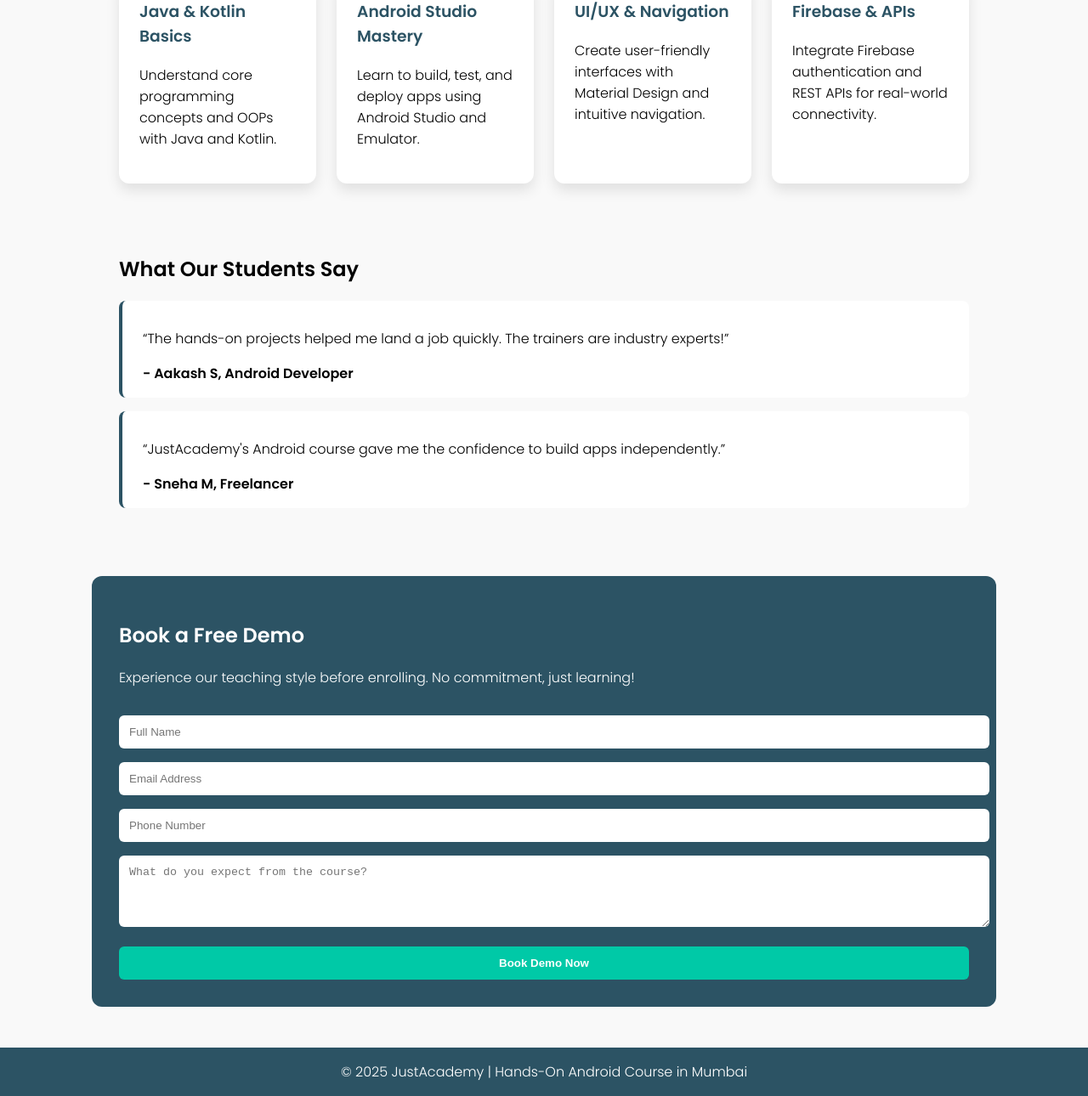
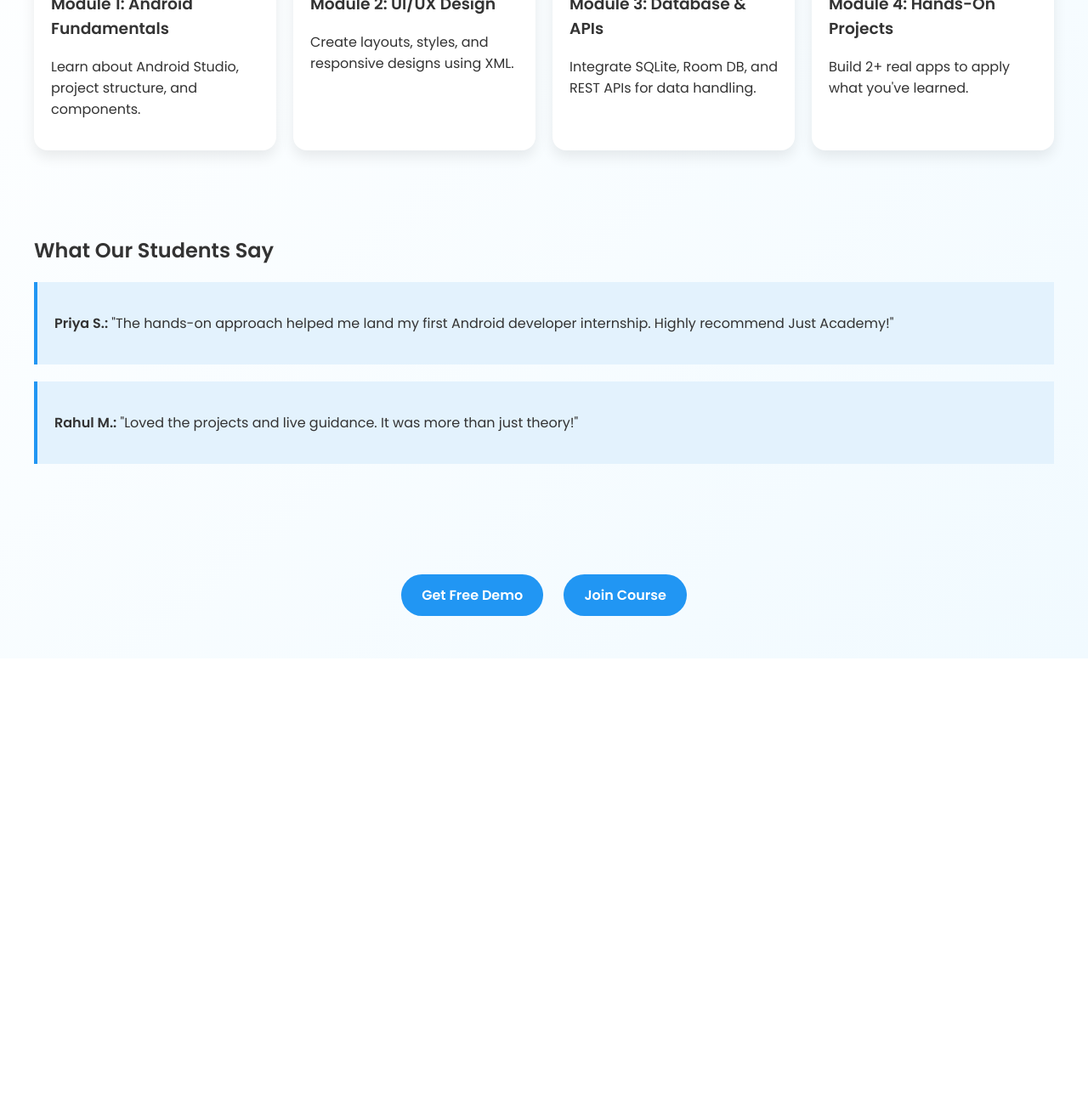
Before and after one commit to JustAcademy123/justacademy-android-hands-on-, a plain HTML site: page index.html in a window 1280 px wide. Shown: the part 321-1611 px from the top of the page at 85% size. After the commit the page ends 1096 px from the top, so only its background shows below. Drawn offline with Linux system fonts and the light colour scheme.

Commit message:
Update index.html

```diff
--- a/index.html
+++ b/index.html
@@ -3,112 +3,110 @@
 <head>
   <meta charset="UTF-8" />
   <meta name="viewport" content="width=device-width, initial-scale=1.0" />
-  <title>Hands-On Android Course in Mumbai | JustAcademy</title>
-  <meta name="description" content="Join the best Hands-On Android Course in Mumbai. Learn through real projects, live examples, and practical sessions with expert trainers." />
-  <meta name="keywords" content="Hands-On Android Course in Mumbai, Android app development Mumbai, Practical Android training" />
-  <meta name="author" content="JustAcademy" />
-  <link href="https://fonts.googleapis.com/css2?family=Poppins:wght@300;600&display=swap" rel="stylesheet" />
+  <title>Android Hands-On App Development Course | Just Academy</title>
+  <meta name="description" content="Join our Android Hands-On App Development Course at Just Academy. Gain practical experience with real-world projects and expert guidance." />
+  <meta name="keywords" content="Android Hands-On, Android App Development, Just Academy, Mobile App Training" />
+  <link href="https://fonts.googleapis.com/css2?family=Poppins:wght@400;600&display=swap" rel="stylesheet" />
   <style>
     body {
       margin: 0;
       font-family: 'Poppins', sans-serif;
-      background: #f9f9f9;
+      background: linear-gradient(to bottom right, #fff, #f1faff);
+      color: #333;
     }
+
     header {
-      background: linear-gradient(to right, #0f2027, #203a43, #2c5364);
+      background: linear-gradient(to right, #1e88e5, #42a5f5);
+      padding: 20px;
+      text-align: center;
       color: white;
-      padding: 2rem;
-      text-align: center;
     }
-    .hero h1 {
-      font-size: 2.5rem;
-      margin: 0.5rem 0;
+
+    h1 {
+      margin: 0;
+      font-size: 2.5em;
     }
+
     .section {
-      padding: 2rem;
-      max-width: 1000px;
+      padding: 40px 20px;
+      max-width: 1200px;
       margin: auto;
     }
+
     .cards {
       display: grid;
-      grid-template-columns: repeat(auto-fit, minmax(220px, 1fr));
-      gap: 1.5rem;
+      grid-template-columns: repeat(auto-fit, minmax(250px, 1fr));
+      gap: 20px;
+      margin-top: 20px;
     }
+
     .card {
       background: white;
-      border-radius: 12px;
-      padding: 1.5rem;
-      box-shadow: 0 8px 16px rgba(0,0,0,0.1);
-      transition: transform 0.3s ease;
+      padding: 20px;
+      border-radius: 16px;
+      box-shadow: 0 8px 16px rgba(0, 0, 0, 0.08);
+      transition: transform 0.3s, box-shadow 0.3s;
     }
+
     .card:hover {
-      transform: translateY(-8px);
+      transform: translateY(-5px);
+      box-shadow: 0 12px 24px rgba(0, 0, 0, 0.12);
     }
-    .card h3 {
-      margin-top: 0;
-      color: #2c5364;
+
+    .testimonial {
+      background: #e3f2fd;
+      padding: 20px;
+      border-left: 4px solid #2196f3;
+      margin-top: 20px;
     }
-    .testimonial {
-      background: #fff;
-      padding: 1rem 1.5rem;
-      border-left: 4px solid #2c5364;
-      margin-bottom: 1rem;
-      border-radius: 8px;
+
+    .cta-buttons {
+      text-align: center;
+      margin-top: 40px;
     }
-    .demo-form {
-      background: #2c5364;
+
+    .btn {
+      display: inline-block;
+      margin: 10px;
+      padding: 12px 24px;
+      border-radius: 25px;
+      background: #2196f3;
       color: white;
-      padding: 2rem;
-      border-radius: 12px;
-      margin-top: 2rem;
+      text-decoration: none;
+      font-weight: 600;
+      transition: background 0.3s, transform 0.3s;
     }
-    .demo-form input, .demo-form textarea, .demo-form button {
-      width: 100%;
-      padding: 0.75rem;
-      margin-top: 1rem;
-      border: none;
-      border-radius: 6px;
-    }
-    .demo-form button {
-      background: #00c9a7;
-      color: white;
-      cursor: pointer;
-      font-weight: bold;
-    }
-    footer {
-      text-align: center;
-      padding: 1rem;
-      background: #2c5364;
-      color: white;
-      margin-top: 3rem;
+
+    .btn:hover {
+      background: #1976d2;
+      transform: scale(1.05);
     }
   </style>
 </head>
 <body>
-
-  <header class="hero">
-    <h1>Hands-On Android Course in Mumbai</h1>
-    <p>Master Android app development with 100% practical training and real-time projects.</p>
+  <header>
+    <h1>Android App Development – Hands-On</h1>
+    <p>Master Android with real-world practice and expert mentorship</p>
   </header>
 
   <section class="section">
-    <h2>What You Will Learn</h2>
+    <h2>Course Modules</h2>
     <div class="cards">
       <div class="card">
-        <h3>Java & Kotlin Basics</h3>
-        <p>Understand core programming concepts and OOPs with Java and Kotlin.</p>
+        <h3>Module 1: Android Fundamentals</h3>
+        <p>Learn about Android Studio, project structure, and components.</p>
       </div>
       <div class="card">
-        <h3>Android Studio Mastery</h3>
-        <p>Learn to build, test, and deploy apps using Android Studio and Emulator.</p>
+        <h3>Module 2: UI/UX Design</h3>
+        <p>Create layouts, styles, and responsive designs using XML.</p>
       </div>
       <div class="card">
-        <h3>UI/UX & Navigation</h3>
-        <p>Create user-friendly interfaces with Material Design and intuitive navigation.</p>
+        <h3>Module 3: Database & APIs</h3>
+        <p>Integrate SQLite, Room DB, and REST APIs for data handling.</p>
       </div>
       <div class="card">
-        <h3>Firebase & APIs</h3>
-        <p>Integrate Firebase authentication and REST APIs for real-world connectivity.</p>
+        <h3>Module 4: Hands-On Projects</h3>
+        <p>Build 2+ real apps to apply what you've learned.</p>
       </div>
     </div>
   </section>
@@ -116,30 +114,16 @@
   <section class="section">
     <h2>What Our Students Say</h2>
     <div class="testimonial">
-      <p>“The hands-on projects helped me land a job quickly. The trainers are industry experts!”</p>
-      <strong>- Aakash S, Android Developer</strong>
+      <p><strong>Priya S.:</strong> "The hands-on approach helped me land my first Android developer internship. Highly recommend Just Academy!"</p>
     </div>
     <div class="testimonial">
-      <p>“JustAcademy's Android course gave me the confidence to build apps independently.”</p>
-      <strong>- Sneha M, Freelancer</strong>
+      <p><strong>Rahul M.:</strong> "Loved the projects and live guidance. It was more than just theory!"</p>
     </div>
   </section>
 
-  <section class="section demo-form">
-    <h2>Book a Free Demo</h2>
-    <p>Experience our teaching style before enrolling. No commitment, just learning!</p>
-    <form>
-      <input type="text" placeholder="Full Name" required />
-      <input type="email" placeholder="Email Address" required />
-      <input type="tel" placeholder="Phone Number" required />
-      <textarea rows="4" placeholder="What do you expect from the course?"></textarea>
-      <button type="submit">Book Demo Now</button>
-    </form>
+  <section class="section cta-buttons">
+    <a class="btn" href="https://www.justacademy.co/register-for-course-demo" target="_blank">Get Free Demo</a>
+    <a class="btn" href="https://www.justacademy.co/course-detail/android-app-development" target="_blank">Join Course</a>
   </section>
-
-  <footer>
-    © 2025 JustAcademy | Hands-On Android Course in Mumbai
-  </footer>
-
 </body>
 </html>
```
